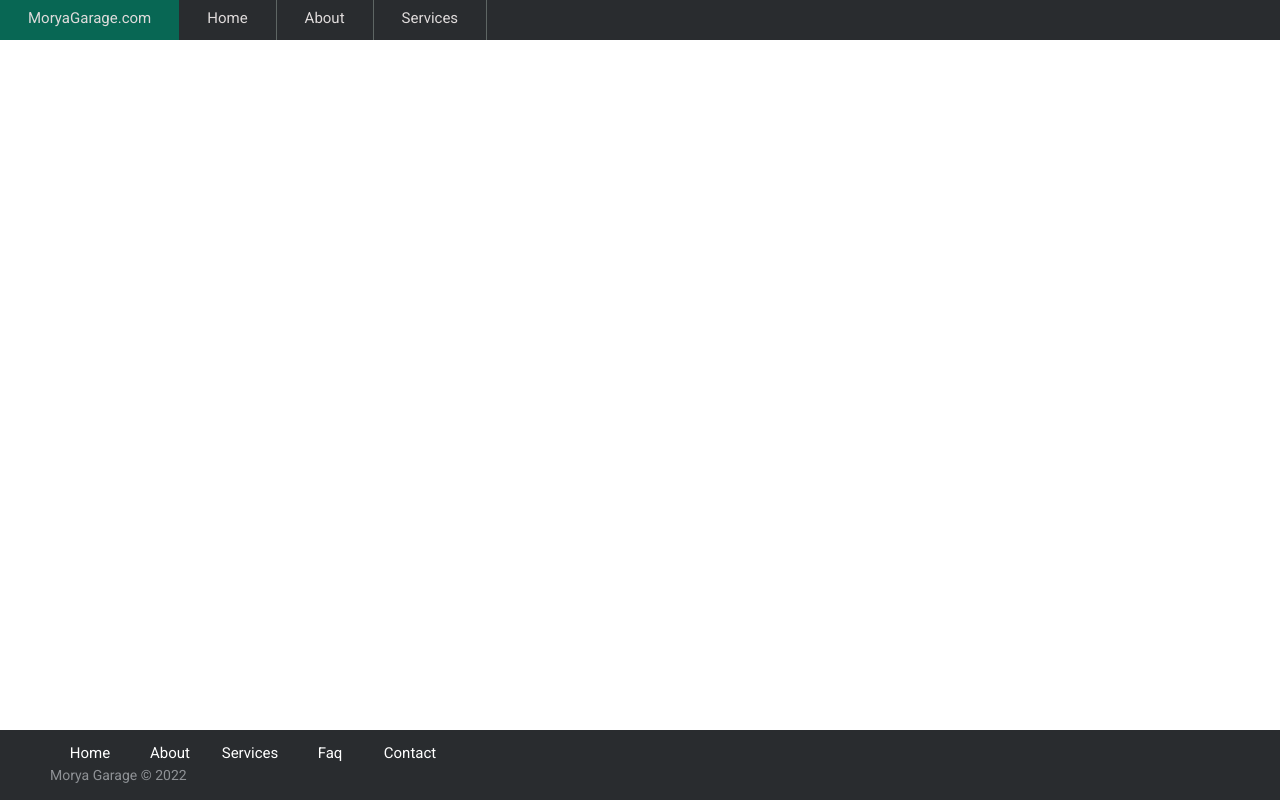
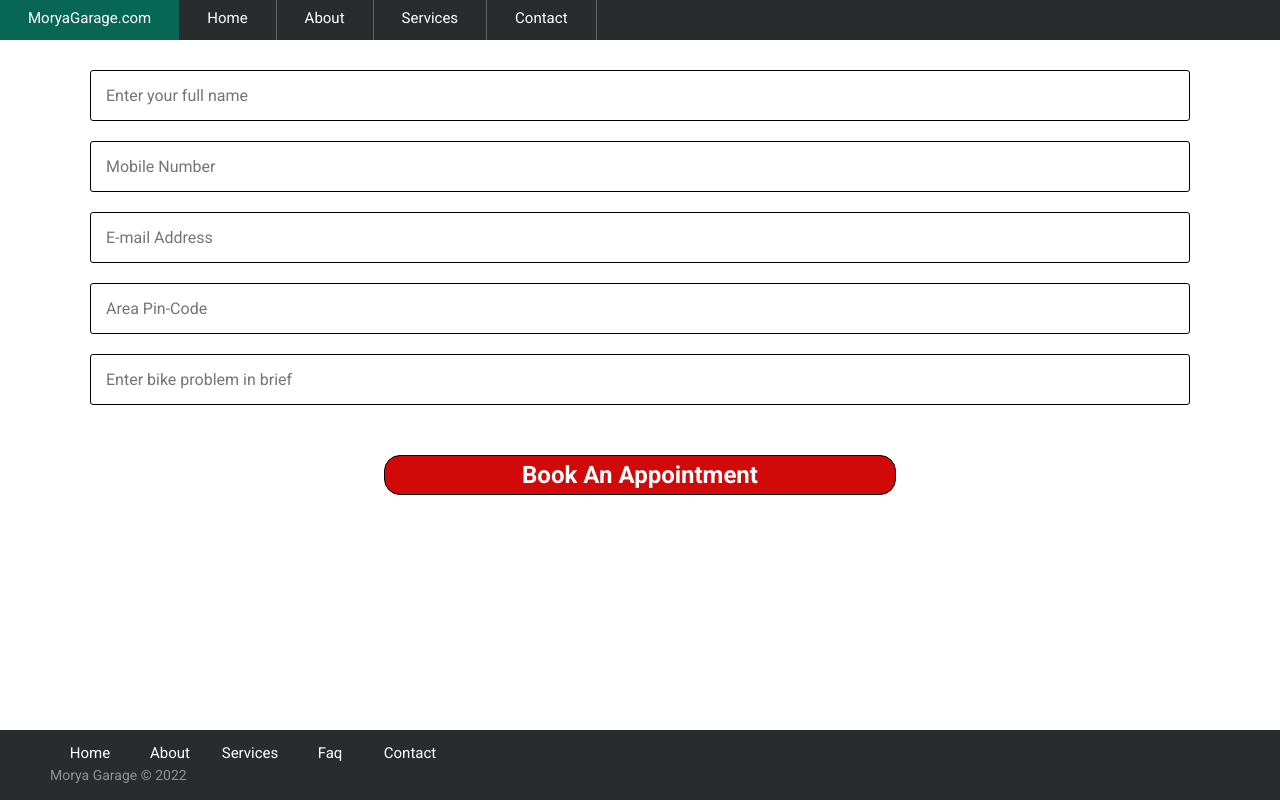
Before and after one commit to Prabhakar67/balaji-garage-react, a React (Create React App) app: page /Contact in a window 1280 px wide. Built offline with nearby package versions, Linux system fonts and the light colour scheme.

Commit message:
added contact page

```diff
--- a/src/App.css
+++ b/src/App.css
@@ -50,7 +50,7 @@
 }
 
 ul.nav {
-    display:flex;
+    display: flex;
     margin: 0;
     padding: 0;
     list-style: none;
@@ -72,7 +72,7 @@ ul.nav a {
     display: block;
     padding: 0 28px;
     text-decoration: none;
-    color: rgb(223, 219, 219);
+    color: white;
 }
 
 ul.nav a:hover,
@@ -162,6 +162,7 @@ ul.nav li.current a {
     justify-content: center;
     margin-top: 5rem;
     background-color: #8f8686;
+    padding: 5px 20px;
 
 }
 
@@ -189,13 +190,12 @@ input {
 .btn2 {
     color: white;
     background-color: rgb(209, 9, 9);
-    ;
     font-size: 1.5rem;
     font-weight: bold;
     border: solid 1px black;
     border-radius: 1rem;
     padding: 0.3rem 1rem;
-    margin: auto;
+    margin: 40px auto;
     width: 40%;
 }
 
@@ -222,8 +222,11 @@ input {
     display: flex;
     flex-direction: column;
     align-items: center;
-    margin-top: 50px;
+}
 
+.ContactPage {
+    display: flex;
+    flex-direction: column;
 }
 
 /* Media Queries */
--- a/src/App.js
+++ b/src/App.js
@@ -5,6 +5,7 @@ import Footer from './components/Footer';
 import Services from './components/Services';
 import Home from './components/Home';
 import About from './components/About';
+import Contact from './components/Contact';
 
 function App() {
   return (
@@ -15,6 +16,7 @@ function App() {
           <Route index element={<Home/>} />
           <Route exact path="About" element={<About/>} />
           <Route exact path="Services" element={<Services/>} />
+          <Route exact path="Contact" element={<Contact/>} />
         </Routes>
         <Footer/>
       </BrowserRouter>
--- /dev/null
+++ b/src/components/Contact.js
@@ -0,0 +1,14 @@
+import Form from "../subcomponents/Form";
+import SubmitButton from "../subcomponents/SubmitButton";
+
+
+function Contact() {
+    return (
+       <div className="ContactPage">
+       <Form/>
+       <SubmitButton/>
+       </div>
+    );
+}
+
+export default Contact;
--- a/src/components/Footer.js
+++ b/src/components/Footer.js
@@ -9,15 +9,15 @@ const Footer = () => {
                 <div className="footer-left">
 
                     <p className="footer-links">
-                        <a href="#">Home</a>
+                        <a href="/">Home</a>
 
-                        <a href="#">About</a>
+                        <a href="/About">About</a>
 
-                        <a href="#">Services</a>
+                        <a href="/Services">Services</a>
 
-                        <a href="#">Faq</a>
+                        <a href="/About">Faq</a>
 
-                        <a href="#">Contact</a>
+                        <a href="/Contact">Contact</a>
 
                         <p>Morya Garage &copy; 2022</p>
                     </p>
--- a/src/components/Home.js
+++ b/src/components/Home.js
@@ -2,7 +2,6 @@ import React from 'react';
 import Form from '../subcomponents/Form';
 import Headings from '../subcomponents/Headings';
 import Logos from '../subcomponents/Logos';
-import Moryalogo from '../subcomponents/Moryalogo';
 import SubmitButton from '../subcomponents/SubmitButton';
 
 function Home() {
--- a/src/components/Navbar.js
+++ b/src/components/Navbar.js
@@ -10,6 +10,7 @@ const Navbar = () => {
         <li><Link to="/">Home</Link></li>
         <li><Link to="/About">About</Link></li>
         <li><Link to="/Services">Services</Link></li>
+        <li><Link to="/Contact">Contact</Link></li>
       </ul>
     )
 }
--- a/src/subcomponents/Form.js
+++ b/src/subcomponents/Form.js
@@ -11,6 +11,7 @@ function Form() {
             <input name='number' type="number" placeholder='Mobile Number'/>
             <input name='email' type="email" placeholder='E-mail Address'/>
             <input name='pincode' type="number" placeholder='Area Pin-Code'/>
+            <input name='problem' type="string" placeholder='Enter bike problem in brief'/>
 
         </form>
     </div>
--- a/src/subcomponents/Moryalogo.js
+++ b/src/subcomponents/Moryalogo.js
@@ -4,7 +4,7 @@
 function Moryalogo() {
     return (
         <>
-            <a href="#"> <div class="logo">MoryaGarage.com</div> </a>
+            <a href="/"> <div class="logo">MoryaGarage.com</div> </a>
         </>
     );
 }
```
